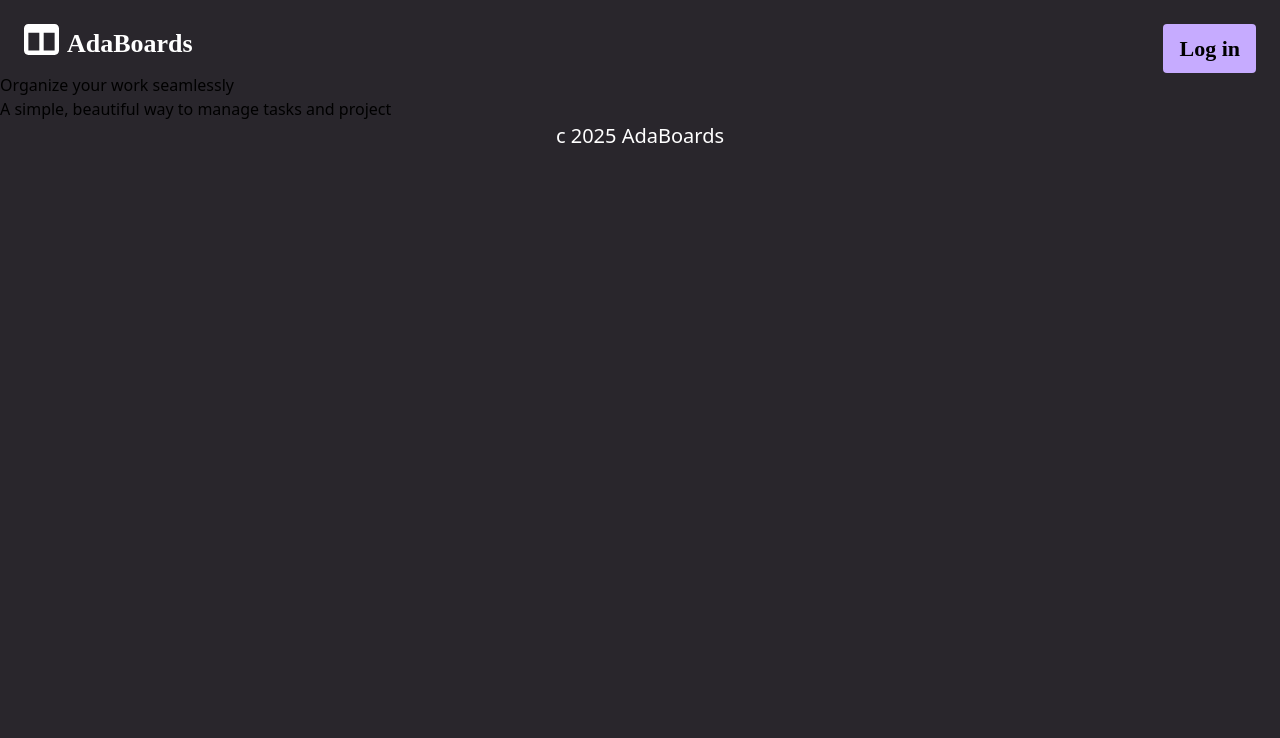
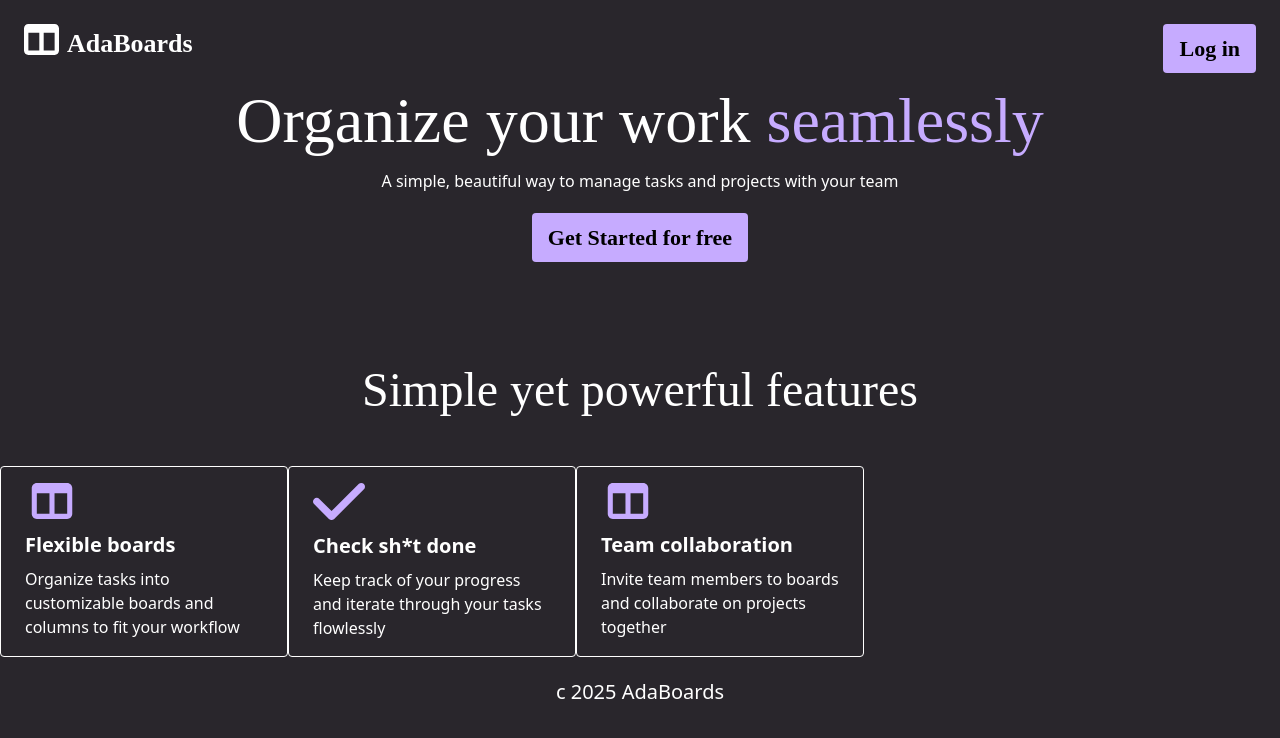
Before and after one commit to Sarrabah/adaboards, a React (Vite) app: page /landing in a window 1280 px wide. Shown: the top 738 px of the page. Built offline with nearby package versions, Linux system fonts and the light colour scheme.

Commit message:
feat: add new cards

```diff
--- a/src/pages/LandingPage.tsx
+++ b/src/pages/LandingPage.tsx
@@ -3,8 +3,48 @@ import React from "react";
 export const LandingPage : React.FC = () =>  {
     return(
         <div>
-            <h1> Organize your work seamlessly </h1>
-            <p> A simple, beautiful way to manage tasks and project </p>
+            <div className="flex flex-col items-center">
+                <h1 className="text-[64px] text-light font-fancy text-center"> Organize your work <span className="text-primary">seamlessly</span> </h1>
+                <p className="text-light text-center pb-5"> A simple, beautiful way to manage tasks and projects with your team </p>
+                <button className="font-title text-[22px] bg-primary font-bold py-2 px-4 rounded-sm "> Get Started for free</button>
+                <h2 className="text-light text-[48px] font-title pt-23 pb-10"> Simple yet powerful features </h2>
+            </div>
+            <div className="flex flex-row pb-5">
+            <div className="basis-2xs border-white-200 max-w-2xs rounded text-light bg-gray-800  border-r border-b border-l border-t ">
+                <div className="px-6 py-4">
+                    <svg width="54" height="48" viewBox="0 0 54 48" fill="none" xmlns="http://www.w3.org/2000/svg" className="pb-3">
+                    <path d="M0 6.85714C0 3.075 3.02695 0 6.75 0H47.25C50.973 0 54 3.075 54 6.85714V41.1429C54 44.925 50.973 48 47.25 48H6.75C3.02695 48 0 44.925 0 41.1429V6.85714ZM6.75 13.7143V41.1429H23.625V13.7143H6.75ZM47.25 13.7143H30.375V41.1429H47.25V13.7143Z" fill="#C6ABFF"/>
+                </svg>
+
+                <div className="font-bold text-xl mb-2 text-light">Flexible boards</div>
+                    <p className="text-light text-base">
+                    Organize tasks into customizable boards and columns to fit your workflow
+                    </p>
+                </div>
+            </div>
+            <div className=" basis-xs border-white-200 max-w-2xs rounded text-light bg-gray-800  border-r border-b border-l border-t ">
+                <div className="px-6 py-4">
+                <svg width="52" height="37" viewBox="0 0 52 37" fill="none" xmlns="http://www.w3.org/2000/svg">
+                    <path d="M50.9119 1.08381C52.3627 2.5289 52.3627 4.87572 50.9119 6.32081L21.201 35.9162C19.7503 37.3613 17.3943 37.3613 15.9435 35.9162L1.08805 21.1185C-0.362683 19.6734 -0.362683 17.3266 1.08805 15.8815C2.53878 14.4364 4.89477 14.4364 6.3455 15.8815L18.5781 28.0549L45.6661 1.08381C47.1168 -0.361272 49.4728 -0.361272 50.9236 1.08381H50.9119Z" fill="#C6ABFF"/>
+                </svg>
+                <div className="font-bold text-xl mb-2 mt-3 text-light">Check sh*t done</div>
+                    <p className="text-light text-base">
+                    Keep track of your progress and iterate through your tasks flowlessly
+                    </p>
+                </div>
+            </div>
+            <div className=" basis-sm border-white-200 max-w-2xs rounded text-light bg-gray-800  border-r border-b border-l border-t ">
+                <div className="px-6 py-4">
+                    <svg width="54" height="48" viewBox="0 0 54 48" fill="none" xmlns="http://www.w3.org/2000/svg" className="pb-3">
+                    <path d="M0 6.85714C0 3.075 3.02695 0 6.75 0H47.25C50.973 0 54 3.075 54 6.85714V41.1429C54 44.925 50.973 48 47.25 48H6.75C3.02695 48 0 44.925 0 41.1429V6.85714ZM6.75 13.7143V41.1429H23.625V13.7143H6.75ZM47.25 13.7143H30.375V41.1429H47.25V13.7143Z" fill="#C6ABFF"/>
+                </svg>
+
+                <div className="font-bold text-xl mb-2 text-light">Team collaboration</div>
+                    <p className="text-light text-base">
+                    Invite team members to boards and collaborate on projects together </p>
+                </div>
+            </div>
+            </div>
         </div>
 
     );
```
